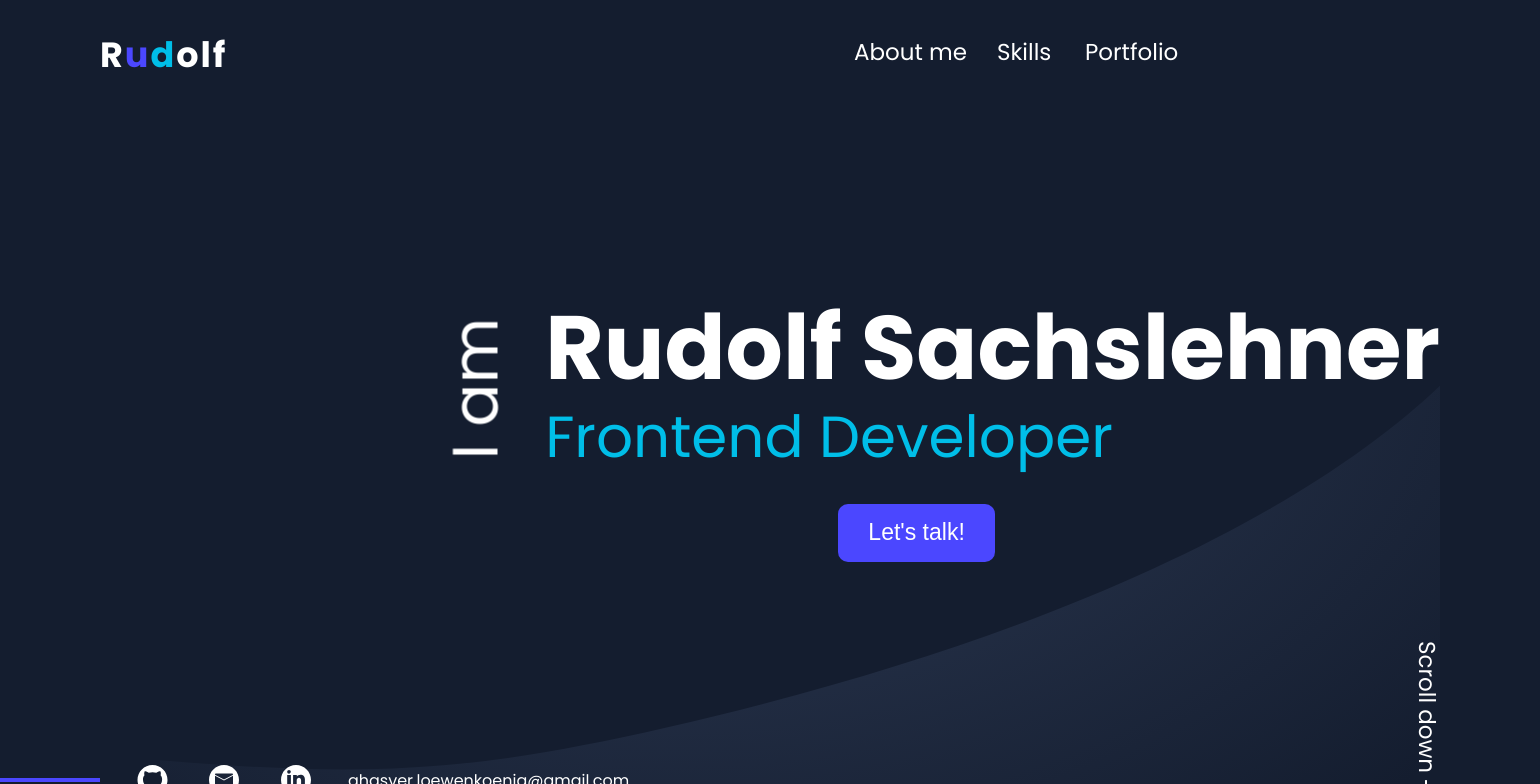
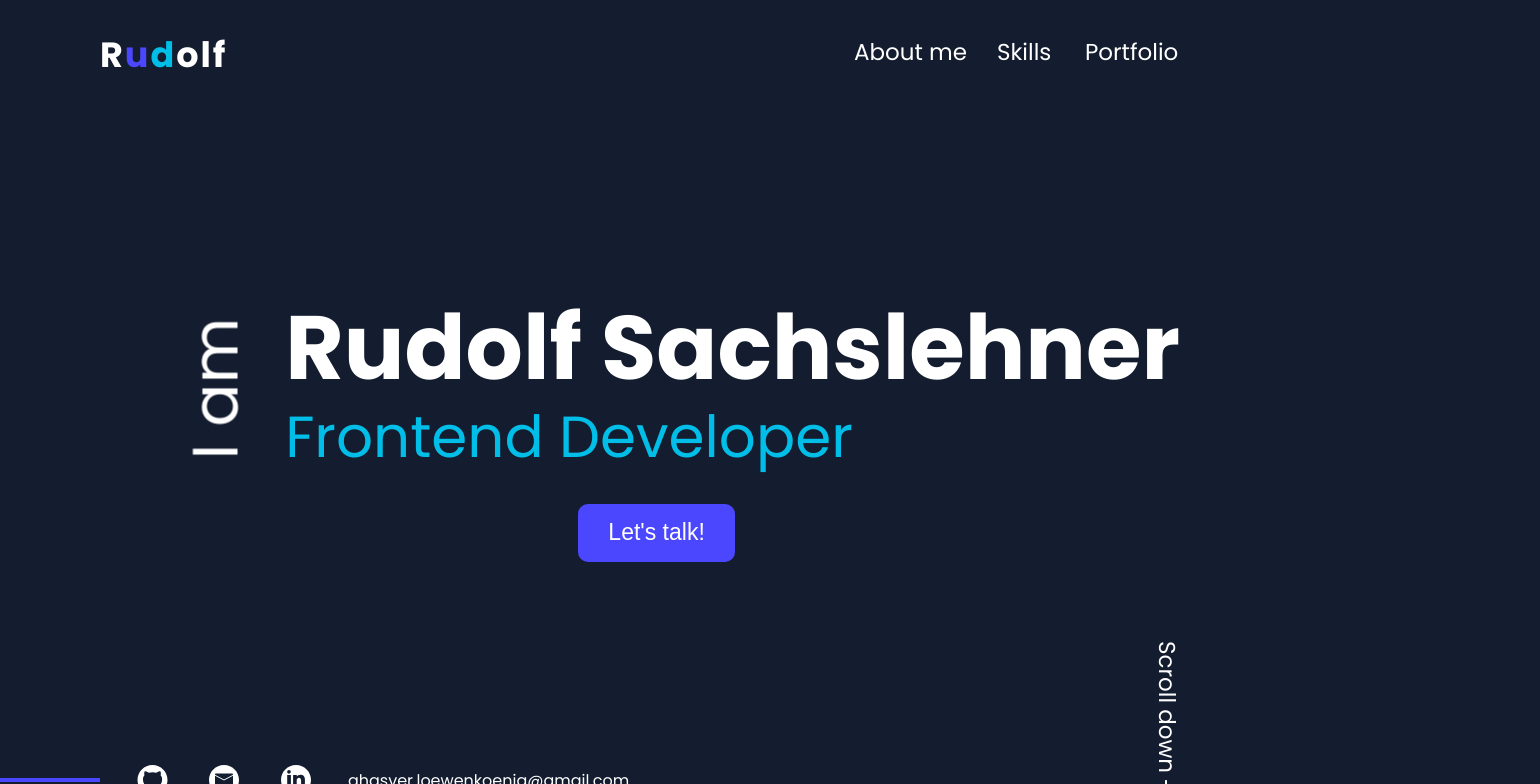
Before and after one commit to ProRuan/portfolio, an Angular app: page / in a window 1280 px wide. Shown: the top 784 px of the page, 1540 px wide, since content can reach past the window. Built offline with nearby package versions, Linux system fonts and the light colour scheme.

Commit message:
reset background and shadow

```diff
--- a/src/app/app.component.html
+++ b/src/app/app.component.html
@@ -1,12 +1,3 @@
-<div class="background-body">
-    <div class="hero-bg-box">
-        <img class="hero-bg" src="../assets/img/hero_background.svg" alt="hero-background">
-    </div>
-    <!-- <img class="about-me-shadow" src="../assets/img/about_me_background.svg" alt="about-me-background"> -->
-    <!-- <img class="skill-shadow" src="../assets/img/skill_background.svg" alt="skill-background"> -->
-</div>
-
-<div class="front-body">
 <app-header></app-header>
 
 <main>
@@ -18,6 +9,5 @@
 </main>
 
 <app-footer></app-footer>
-</div>
 
 <router-outlet></router-outlet>
--- a/src/app/app.component.scss
+++ b/src/app/app.component.scss
@@ -1,46 +1,2 @@
 @import "../mixins.scss";
 @import "../styles.scss";
-
-// make a mixin for position?
-.background-body {
-  width: 100%;
-  position: absolute;
-  left: 0;
-  top: 0;
-}
-
-.front-body {
-  position: absolute;
-  left: 0;
-  top: 0;
-  z-index: 1;
-}
-
-.hero-bg-box {
-  width: 1440px;
-  height: 1078.6px;
-  @include display-flex(flex-end, flex-start);
-  position: absolute;
-  top: 379px;
-}
-
-.hero-bg {
-  width: 1280.5px;
-  height: 971.56px;
-}
-
-.about-me-shadow {
-  position: absolute;
-  width: 572.03px;
-  height: 608px;
-  left: 1526.23px;
-  top: 750px;
-}
-
-.skill-shadow {
-  position: absolute;
-  left: -121.49px;
-  top: 2982.96px;
-
-  // width and height
-}
```
Lines whose indentation alone changed are shown as unchanged.
